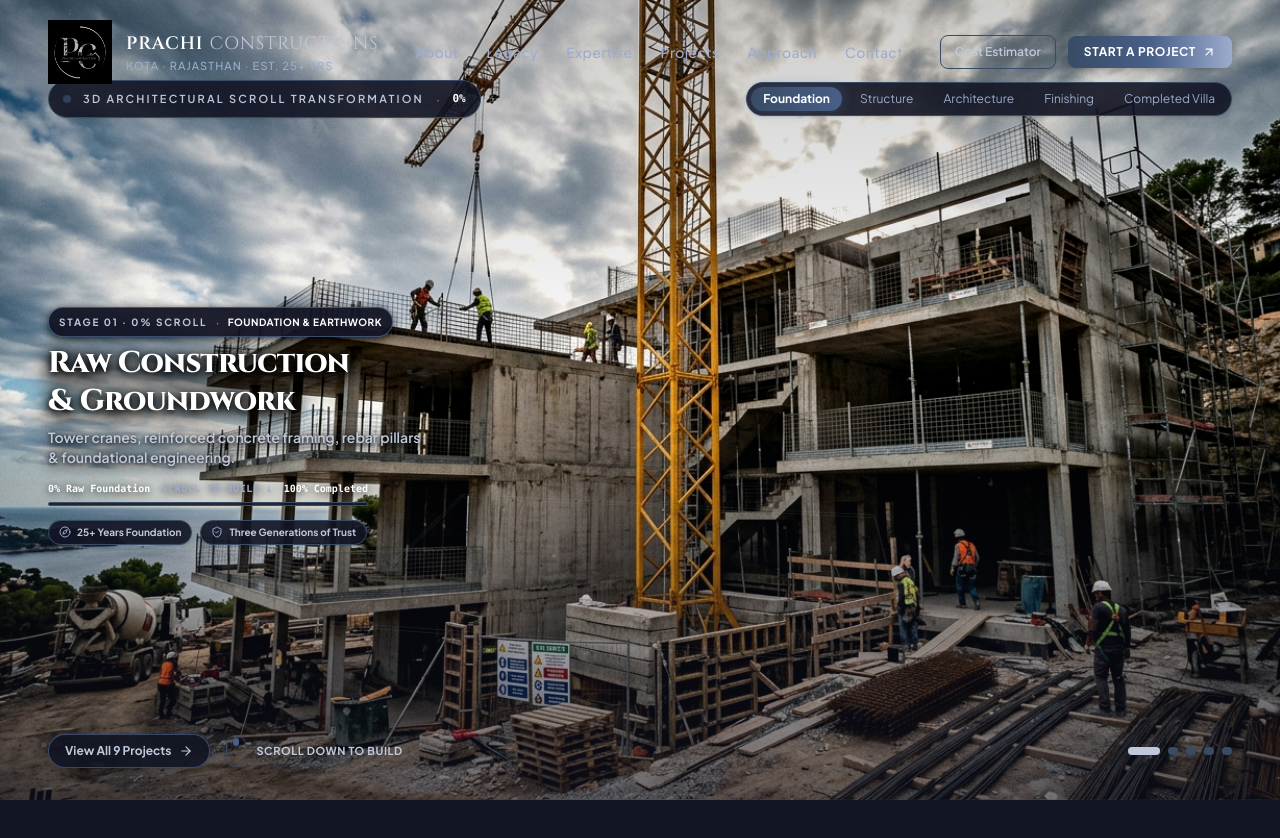
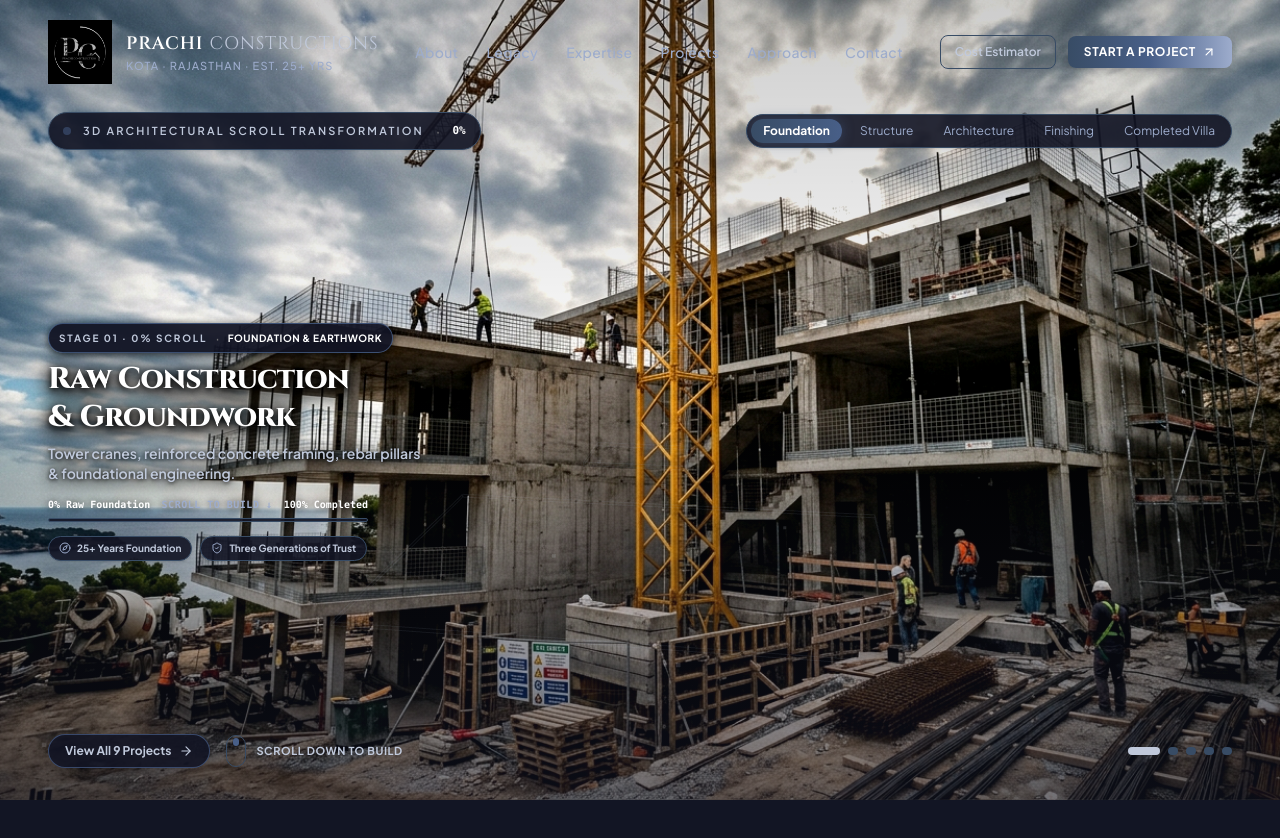
Before and after one commit to prachi-labs/Prachi-Constructions-, a React (Vite) app: page / in a window 1280 px wide. Shown: the top 838 px of the page. Built offline with nearby package versions, Linux system fonts and the light colour scheme.

Commit message:
Adjust padding in HeroTransformation component

```diff
--- a/src/components/HeroTransformation.tsx
+++ b/src/components/HeroTransformation.tsx
@@ -184,7 +184,7 @@
         </div>
 
         {/* TOP STATUS TICKER: Progress Tracker Bar */}
-        <div className="relative z-20 pt-20 px-6 md:px-12 max-w-7xl mx-auto w-full flex items-center justify-between">
+       <div className="relative z-20 pt-28 px-6 md:px-12 max-w-7xl mx-auto w-full flex items-center justify-between">
           <div className="flex items-center gap-3 bg-[#121524]/90 px-3.5 py-1.5 rounded-full border border-[#384C65] shadow-sm">
             <span className="w-2 h-2 rounded-full bg-[#485F88] animate-pulse" />
             <span className="text-[11px] uppercase tracking-[0.2em] font-sans-clean text-[#C0C9DB] font-semibold">
```
